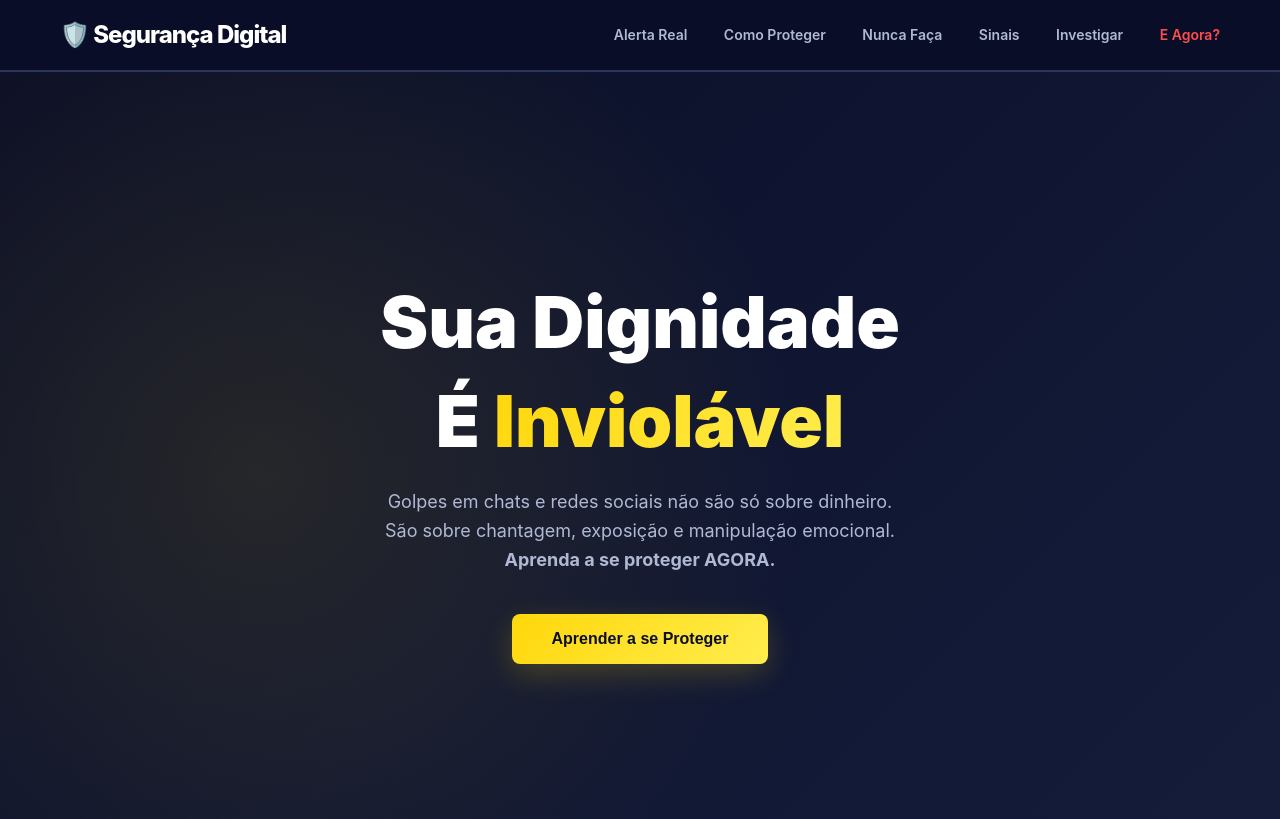
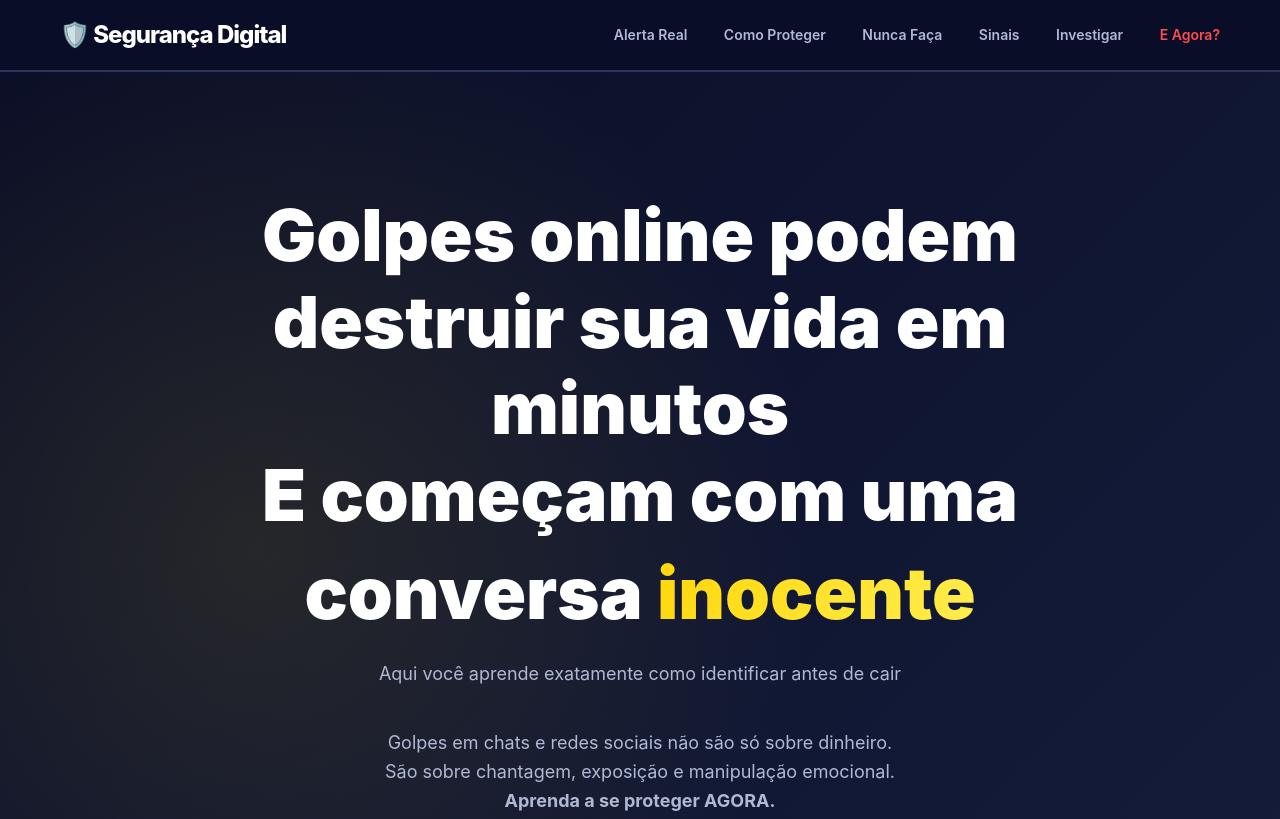
Before and after one commit to sectips/sectips.github.io, a plain HTML site: page index.html in a window 1280 px wide. Shown: the top 819 px of the page. Drawn offline with Linux system fonts and the light colour scheme.

Commit message:
Update index.html

```diff
--- a/index.html
+++ b/index.html
@@ -929,10 +929,13 @@
     <section class="hero">
         <div class="container">
             <h1>
-                Sua Dignidade
-                <br>
-                É <span class="highlight">Inviolável</span>
-            </h1>
+    Golpes online podem destruir sua vida em minutos
+    <br>
+    E começam com uma conversa <span class="highlight">inocente</span>
+</h1>
+<p>
+    Aqui você aprende exatamente como identificar antes de cair
+</p>
             <p>
                 Golpes em chats e redes sociais não são só sobre dinheiro.
                 <br>
```
